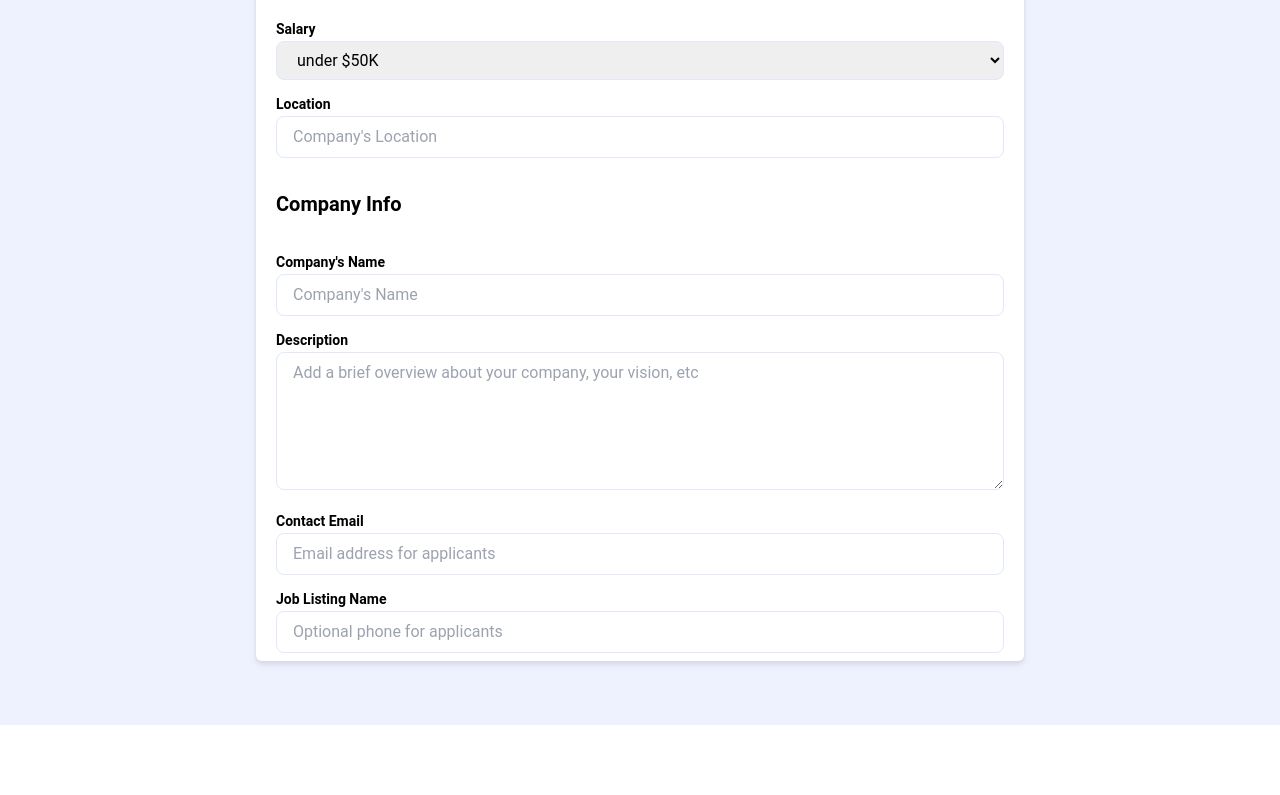
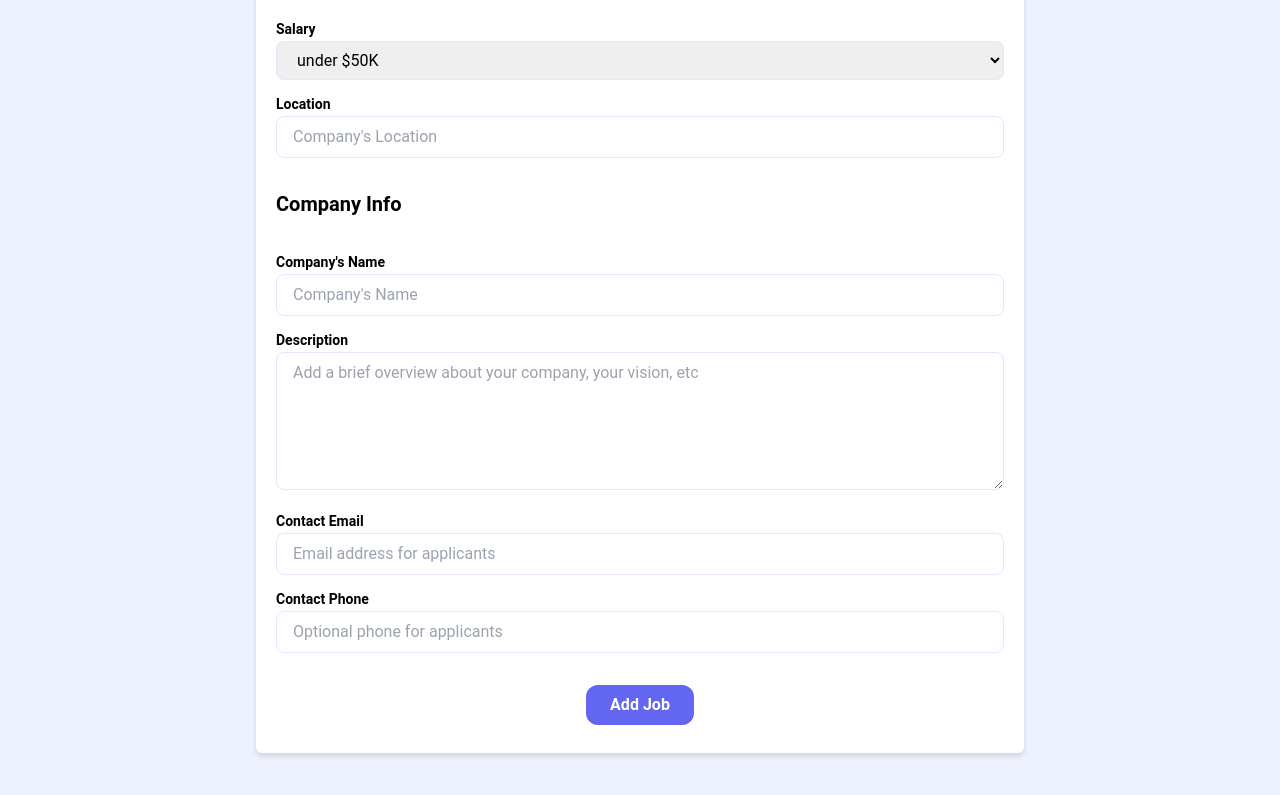
Before and after one commit to IbrahimMohamed2001/react-jobs, a React (Vite) app: page /add-job in a window 1280 px wide. Shown: the part 558-1353 px from the top of the page. Before the commit the page ends 1283 px from the top, so only its background shows below. Built offline with nearby package versions, Linux system fonts and the light colour scheme.

Commit message:
adding button to submit!

```diff
--- a/src/pages/AddJobPage.jsx
+++ b/src/pages/AddJobPage.jsx
@@ -100,7 +100,10 @@ const AddJobPage = () => {
           </div>
 
           <div>
-            <label htmlFor="company_description" className="font-bold text-sm mb-1">
+            <label
+              htmlFor="company_description"
+              className="font-bold text-sm mb-1"
+            >
               Description
             </label>
             <textarea
@@ -112,10 +115,7 @@ const AddJobPage = () => {
             />
           </div>
           <div>
-            <label
-              htmlFor="contact_email"
-              className="font-bold text-sm mb-1"
-            >
+            <label htmlFor="contact_email" className="font-bold text-sm mb-1">
               Contact Email
             </label>
             <input
@@ -127,11 +127,8 @@ const AddJobPage = () => {
             />
           </div>
           <div>
-            <label
-              htmlFor="contact_phone"
-              className="font-bold text-sm mb-1"
-            >
-              Job Listing Name
+            <label htmlFor="contact_phone" className="font-bold text-sm mb-1">
+              Contact Phone
             </label>
             <input
               name="contactPhone"
@@ -141,6 +138,15 @@ const AddJobPage = () => {
               placeholder="Optional phone for applicants"
             />
           </div>
+
+          <div className="w-full flex flex-row items-center justify-center py-5">
+            <button
+              className="bg-indigo-500 text-white font-bold py-2 px-6 rounded-xl hover:bg-indigo-600 focus:outline-none focus:shadow-outline"
+              type="submit"
+            >
+              Add Job
+            </button>
+          </div>
         </form>
       </div>
     </section>
```
